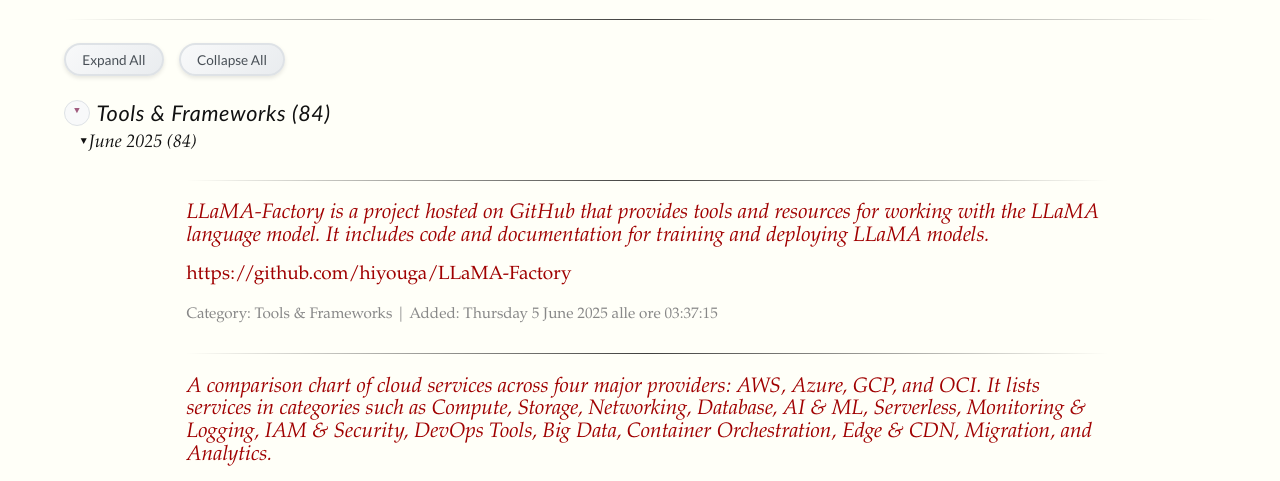
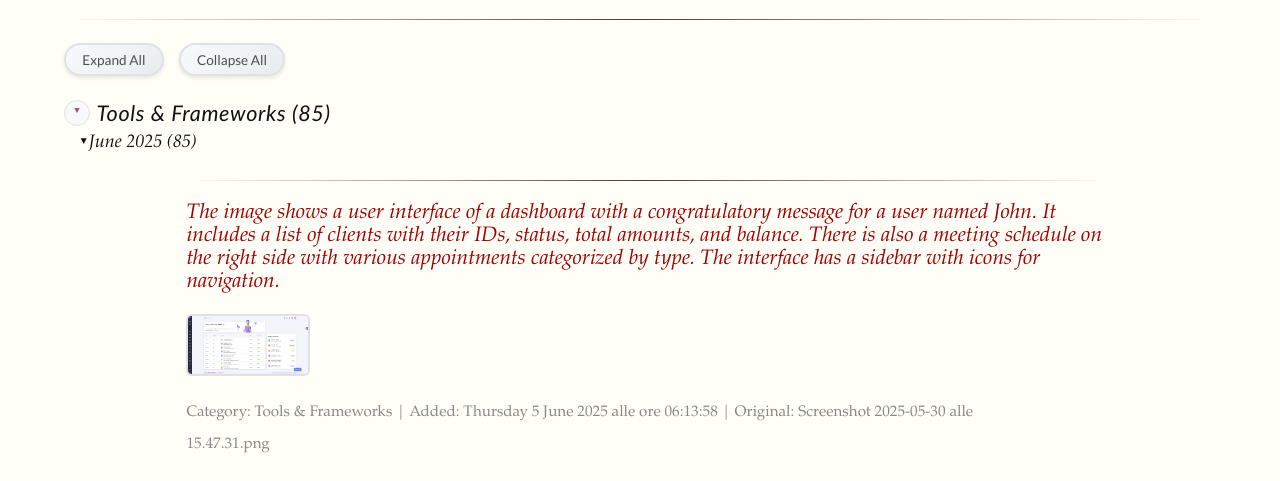
Before and after one commit to ltoscano/ltoscano.github.io, a website: page resources/index.html in a window 1280 px wide. Shown: the part 286-767 px from the top of the page. Drawn offline with nearby package versions, Linux system fonts and the light colour scheme; some packages are replaced by stand-ins of ours.

Commit message:
Update resources page

```diff
--- a/resources/index.html
+++ b/resources/index.html
@@ -301,17 +301,32 @@
         <div class="resources-category">
             <div class="category-header" onclick="toggleCategory('tools-&-frameworks')">
                 <span class="category-toggle" id="toggle-tools-&-frameworks">▼</span>
-                <h2 class="content-listing-header sans">Tools & Frameworks (84)</h2>
+                <h2 class="content-listing-header sans">Tools & Frameworks (85)</h2>
             </div>
             <div class="category-content expanded" id="content-tools-&-frameworks">
 
                 <div class="month-year-group">
                     <div class="month-year-header" onclick="toggleMonthYear('tools-&-frameworks-june-2025')">
                         <span class="month-year-toggle" id="toggle-tools-&-frameworks-june-2025">▼</span>
-                        <h3>June 2025 (84)</h3>
+                        <h3>June 2025 (85)</h3>
                     </div>
                     <div class="month-year-content expanded" id="content-tools-&-frameworks-june-2025">
                         <ul class="content-listing">
+
+                        <li class="listing resources-item">
+                            <hr class="slender" />
+                            <a href="/resources/images/image_007.png" target="_blank"><h3 class="contrast">The image shows a user interface of a dashboard with a congratulatory message for a user named John. It includes a list of clients with their IDs, status, total amounts, and balance. There is also a meeting schedule on the right side with various appointments categorized by type. The interface has a sidebar with icons for navigation.</h3></a>
+                            <div style="margin: 0.5em 0;">
+                                <a href="/resources/images/image_007.png" target="_blank" style="display: inline-block;">
+                                    <img src="/resources/images/thumb_007.png" alt="The image shows a user interface of a dashboard with a congratulatory message for a user named John. It includes a list of clients with their IDs, status, total amounts, and balance. There is also a meeting schedule on the right side with various appointments categorized by type. The interface has a sidebar with icons for navigation." style="width: 120px; height: auto; border: 2px solid #dee2e6; border-radius: 6px; transition: all 0.2s ease;" onmouseover="this.style.borderColor='#a05b7e'; this.style.transform='scale(1.05)'" onmouseout="this.style.borderColor='#dee2e6'; this.style.transform='scale(1)'" />
+                                </a>
+                            </div>
+                            <div class="resources-meta">
+                                Category: Tools & Frameworks |
+                                Added: Thursday 5 June 2025 alle ore 06:13:58
+                                 | Original: Screenshot 2025-05-30 alle 15.47.31.png
+                            </div>
+                        </li>
 
                         <li class="listing resources-item">
                             <hr class="slender" />
```
